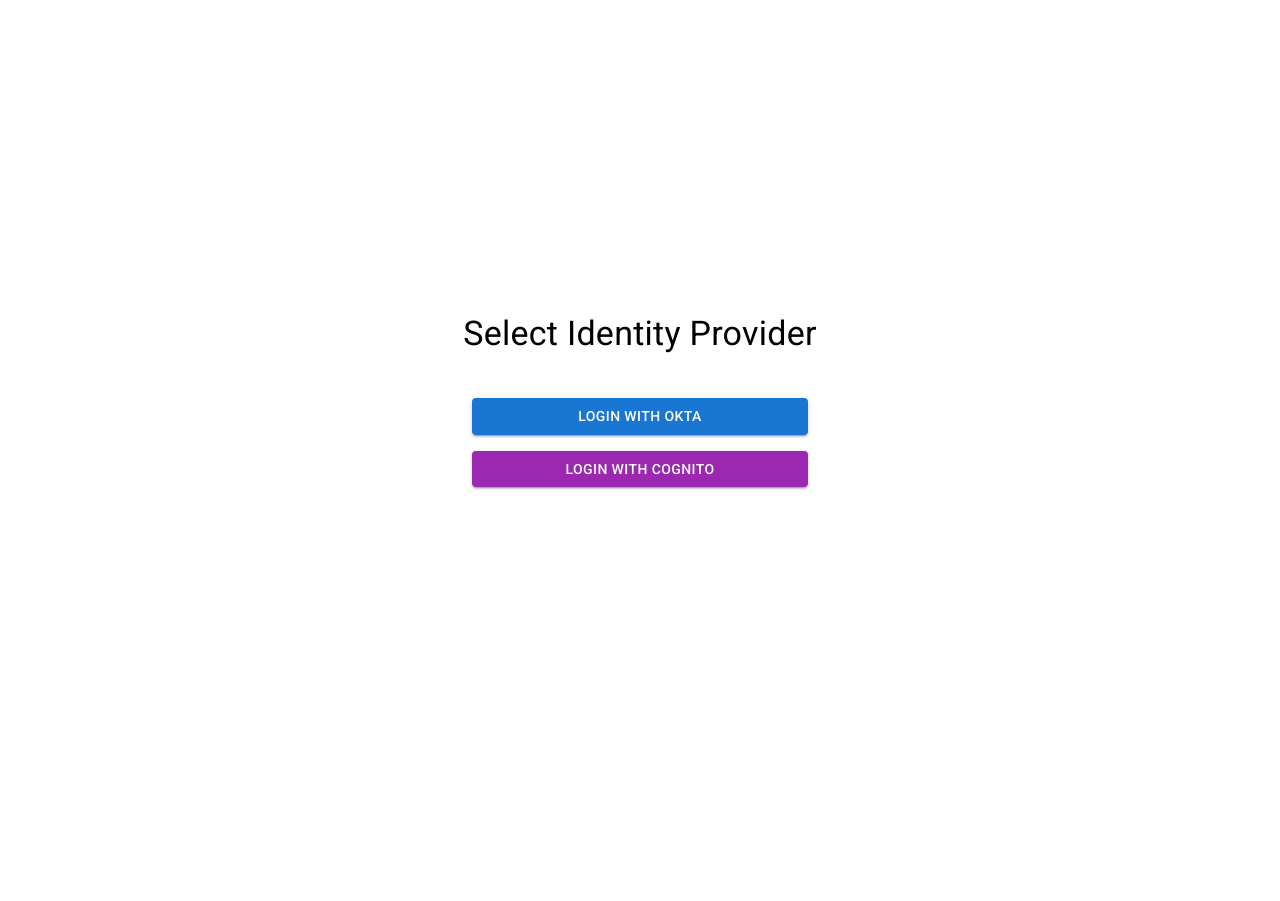
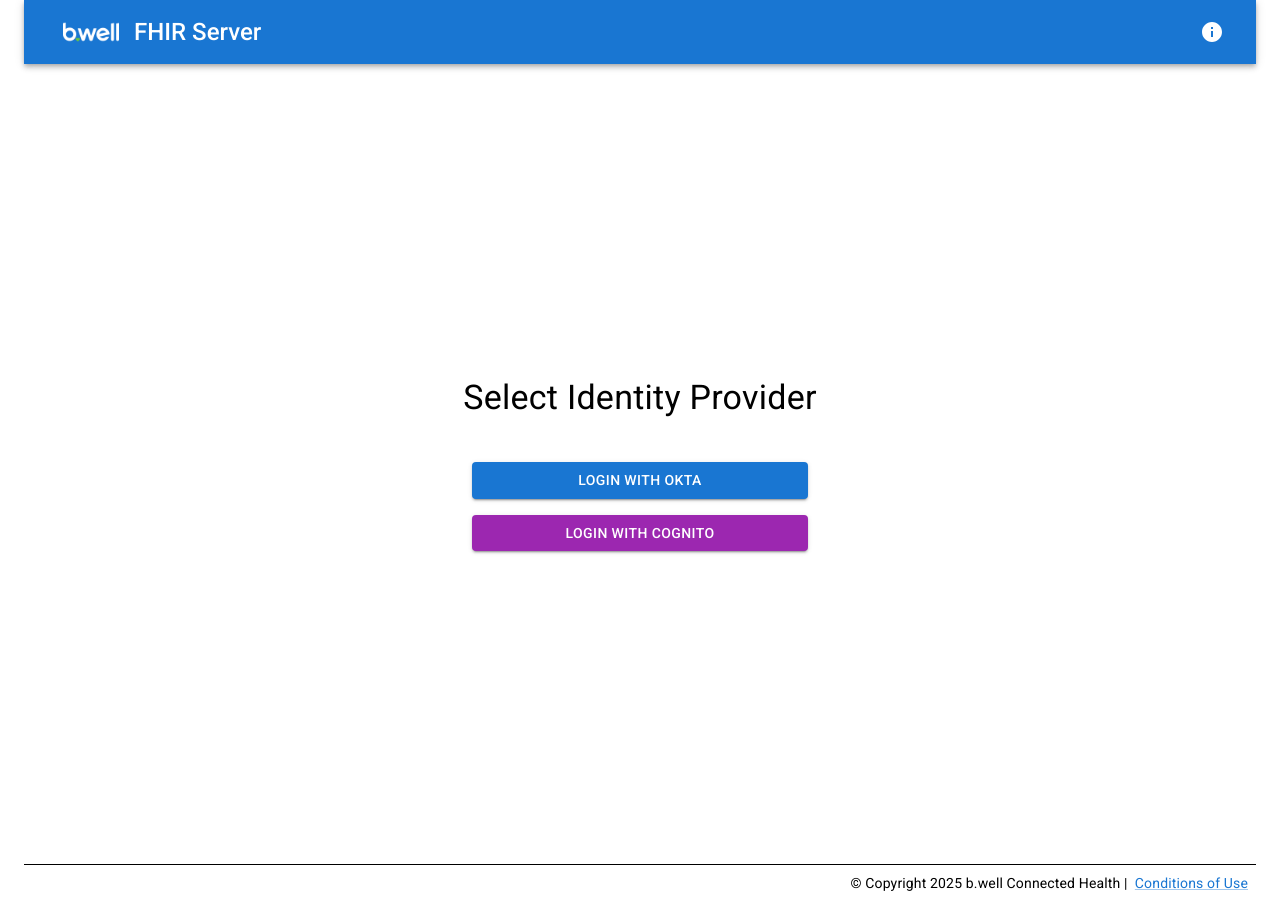
Before and after one commit to icanbwell/fhir-server.ui, a React app: page /select-idp in a window 1280 px wide. Before the commit the page ends 800 px from the top, so only its background shows below. Built offline with nearby package versions, Linux system fonts and the light colour scheme; no server answers; what ag-grid-community would draw is missing.

Commit message:
format IdentityProviderSelection.tsx

```diff
--- a/src/pages/IdentityProviderSelection.tsx
+++ b/src/pages/IdentityProviderSelection.tsx
@@ -1,6 +1,8 @@
 import React from 'react';
 import { useNavigate } from 'react-router-dom';
 import { Container, Typography, Button, Box } from '@mui/material';
+import Header from '../components/Header';
+import Footer from '../components/Footer';
 
 const IdentityProviderSelection = () => {
     const navigate = useNavigate();
@@ -11,6 +13,8 @@
     };
 
     return (
+        <Container maxWidth={false}>
+            <Header />
             <Container
                 maxWidth="sm"
                 sx={{
@@ -44,6 +48,8 @@
                     </Button>
                 </Box>
             </Container>
+            <Footer />
+        </Container>
     );
 };
 
```
Lines whose indentation alone changed are shown as unchanged.
